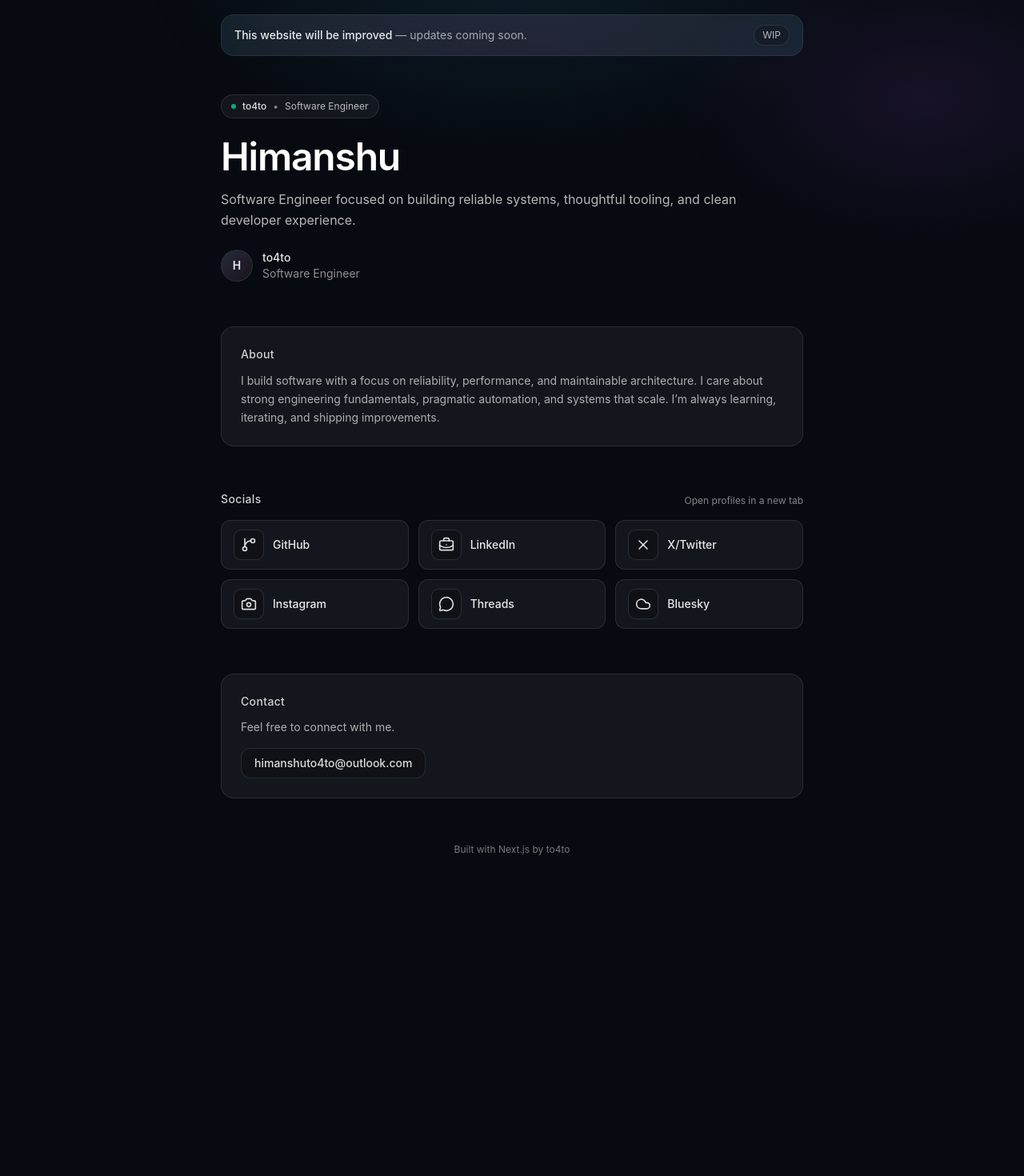
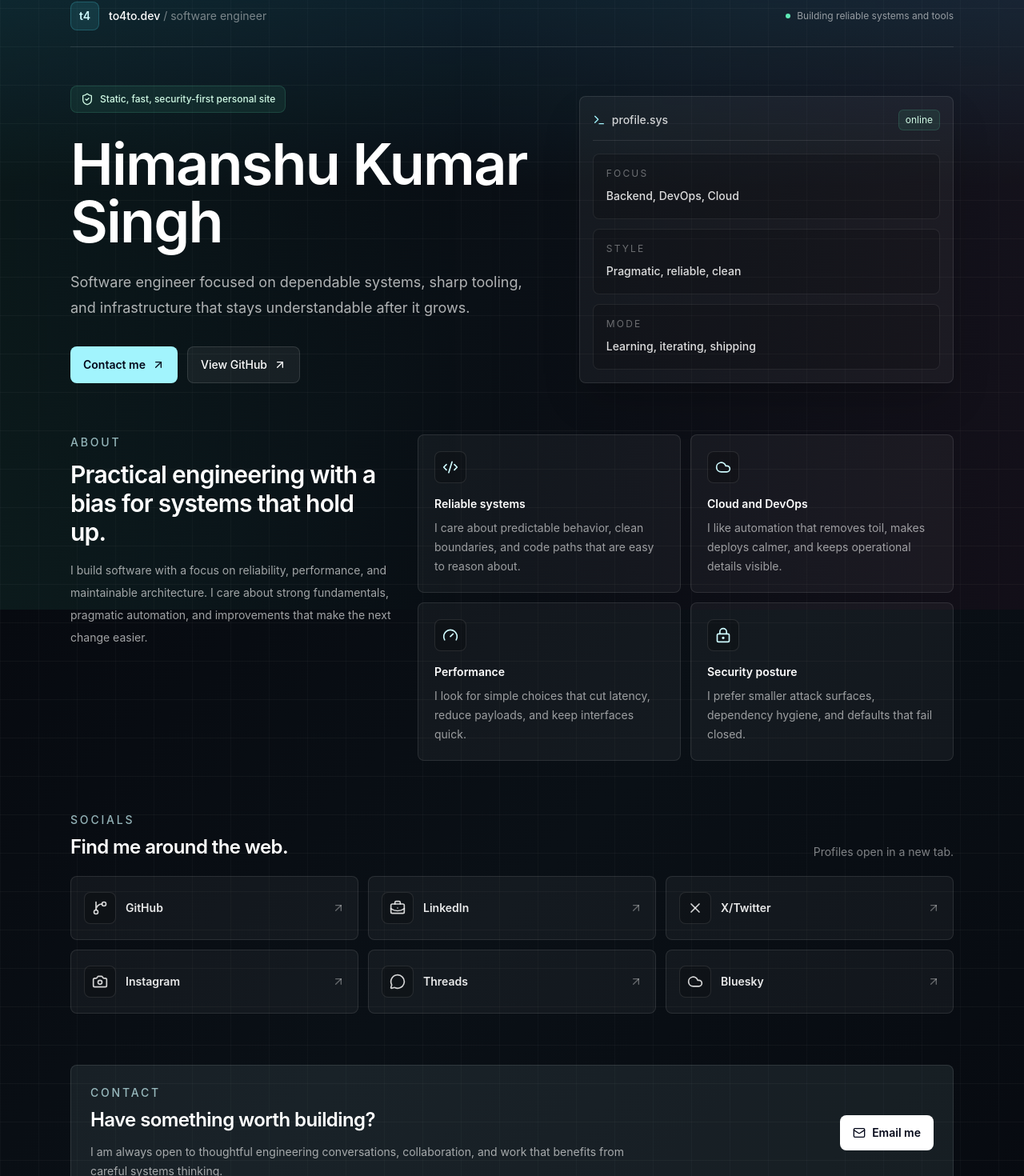
Before and after one commit to to4to/to4to.github.io, a Next.js app: page / in a window 1280 px wide. Shown: the part 38-1508 px from the top of the page at 80% size. Before the commit the page ends 1204 px from the top, so only its background shows below. Built offline with nearby package versions, Linux system fonts and the light colour scheme.

Commit message:
Enhance site layout and visuals: update styles, improve About and Contact sections, and refine Banner and Hero components

```diff
--- a/src/app/globals.css
+++ b/src/app/globals.css
@@ -15,7 +15,11 @@ body {
 }
 
 body {
-  background: var(--background);
+  background:
+    linear-gradient(rgba(255, 255, 255, 0.035) 1px, transparent 1px),
+    linear-gradient(90deg, rgba(255, 255, 255, 0.025) 1px, transparent 1px),
+    linear-gradient(135deg, #070a10 0%, #0a1016 48%, #070a10 100%);
+  background-size: 48px 48px, 48px 48px, 100% 100%;
   color: var(--foreground);
   font-family:
     Inter, ui-sans-serif, system-ui, -apple-system, BlinkMacSystemFont, "Segoe UI",
@@ -27,8 +31,8 @@ body::before {
   position: fixed;
   inset: 0;
   background:
-    radial-gradient(60% 50% at 50% 0%, rgba(56, 189, 248, 0.10), transparent 60%),
-    radial-gradient(40% 40% at 90% 20%, rgba(168, 85, 247, 0.10), transparent 60%);
+    linear-gradient(180deg, rgba(56, 189, 248, 0.12), transparent 34%),
+    linear-gradient(90deg, rgba(52, 211, 153, 0.06), transparent 46%, rgba(244, 114, 182, 0.05));
   pointer-events: none;
   z-index: -1;
 }
--- a/src/app/page.tsx
+++ b/src/app/page.tsx
@@ -7,7 +7,7 @@ import Banner from "@/components/Banner";
 
 export default function Home() {
   return (
-    <main className="mx-auto w-full max-w-3xl px-5 py-14">
+    <main className="mx-auto w-full max-w-6xl px-5 py-8 sm:px-6 sm:py-10">
       <Banner />
       <Hero />
       <About />
--- a/src/components/About.tsx
+++ b/src/components/About.tsx
@@ -1,18 +1,73 @@
+import { Cloud, Code2, Gauge, LockKeyhole } from "lucide-react";
+
+const capabilities = [
+    {
+        title: "Reliable systems",
+        description:
+            "I care about predictable behavior, clean boundaries, and code paths that are easy to reason about.",
+        icon: Code2,
+    },
+    {
+        title: "Cloud and DevOps",
+        description:
+            "I like automation that removes toil, makes deploys calmer, and keeps operational details visible.",
+        icon: Cloud,
+    },
+    {
+        title: "Performance",
+        description:
+            "I look for simple choices that cut latency, reduce payloads, and keep interfaces quick.",
+        icon: Gauge,
+    },
+    {
+        title: "Security posture",
+        description:
+            "I prefer smaller attack surfaces, dependency hygiene, and defaults that fail closed.",
+        icon: LockKeyhole,
+    },
+];
+
 const About = () => {
     return (
-        <section className="mt-14">
-            <div
-                className="rounded-2xl border border-white/10 bg-white/5 p-6"
-            >
-                <h2 className="text-sm font-medium tracking-wide text-white/80">
-                    About
-                </h2>
-                <p className="mt-3 text-sm leading-relaxed text-white/65">
-                    I build software with a focus on reliability, performance, and
-                    maintainable architecture. I care about strong engineering
-                    fundamentals, pragmatic automation, and systems that scale.
-                    I’m always learning, iterating, and shipping improvements.
-                </p>
+        <section className="mt-16">
+            <div className="grid gap-8 lg:grid-cols-[0.75fr_1.25fr]">
+                <div>
+                    <p className="text-sm font-medium uppercase tracking-[0.2em] text-cyan-100/70">
+                        About
+                    </p>
+                    <h2 className="mt-3 text-3xl font-semibold tracking-tight text-white">
+                        Practical engineering with a bias for systems that hold up.
+                    </h2>
+                    <p className="mt-4 text-sm leading-7 text-white/62">
+                        I build software with a focus on reliability, performance,
+                        and maintainable architecture. I care about strong
+                        fundamentals, pragmatic automation, and improvements that
+                        make the next change easier.
+                    </p>
+                </div>
+
+                <div className="grid gap-3 sm:grid-cols-2">
+                    {capabilities.map((capability) => {
+                        const Icon = capability.icon;
+
+                        return (
+                            <article
+                                key={capability.title}
+                                className="rounded-lg border border-white/10 bg-white/[0.045] p-5"
+                            >
+                                <span className="inline-flex h-10 w-10 items-center justify-center rounded-lg border border-white/10 bg-black/20">
+                                    <Icon className="h-5 w-5 text-cyan-100" aria-hidden="true" />
+                                </span>
+                                <h3 className="mt-4 text-sm font-semibold text-white">
+                                    {capability.title}
+                                </h3>
+                                <p className="mt-2 text-sm leading-6 text-white/58">
+                                    {capability.description}
+                                </p>
+                            </article>
+                        );
+                    })}
+                </div>
             </div>
         </section>
     );
--- a/src/components/Banner.tsx
+++ b/src/components/Banner.tsx
@@ -1,19 +1,19 @@
 export default function Banner() {
     return (
-        <aside
-            className="mb-10 w-full"
-            aria-label="Status"
-        >
-            <div className="relative overflow-hidden rounded-2xl border border-white/10 bg-white/5 px-4 py-3">
-                <div className="pointer-events-none absolute inset-0 opacity-60 bg-linear-to-r from-sky-400/10 via-fuchsia-400/10 to-sky-400/10" />
-                <div className="relative flex items-center justify-between gap-3">
-                    <p className="text-sm text-white/80">
-                        <span className="font-medium text-white/90">This website will be improved</span>
-                        <span className="text-white/60"> — updates coming soon.</span>
+        <aside className="mb-12 w-full" aria-label="Site identity">
+            <div className="flex flex-col gap-3 border-b border-white/10 pb-5 sm:flex-row sm:items-center sm:justify-between">
+                <div className="flex items-center gap-3">
+                    <span className="grid h-9 w-9 place-items-center rounded-lg border border-cyan-300/20 bg-cyan-300/10 text-sm font-semibold text-cyan-100">
+                        t4
+                    </span>
+                    <p className="text-sm text-white/72">
+                        <span className="font-medium text-white">to4to.dev</span>
+                        <span className="text-white/45"> / software engineer</span>
                     </p>
-                    <span className="inline-flex items-center rounded-full border border-white/10 bg-black/20 px-2.5 py-1 text-xs text-white/70">
-                        WIP
-                    </span>
+                </div>
+                <div className="flex items-center gap-2 text-xs text-white/55">
+                    <span className="h-1.5 w-1.5 rounded-full bg-emerald-300" />
+                    <span>Building reliable systems and tools</span>
                 </div>
             </div>
         </aside>
--- a/src/components/Contact.tsx
+++ b/src/components/Contact.tsx
@@ -1,20 +1,28 @@
+import { Mail } from "lucide-react";
+
 const Contact = () => {
     return (
-        <section className="mt-14">
-            <div
-                className="rounded-2xl border border-white/10 bg-white/5 p-6"
-            >
-                <h2 className="text-sm font-medium tracking-wide text-white/80">
-                    Contact
-                </h2>
-                <p className="mt-3 text-sm text-white/65">
-                    Feel free to connect with me.
-                </p>
+        <section className="mt-16">
+            <div className="grid gap-5 rounded-lg border border-white/10 bg-cyan-100/[0.08] p-6 sm:grid-cols-[1fr_auto] sm:items-center">
+                <div>
+                    <p className="text-sm font-medium uppercase tracking-[0.2em] text-cyan-100/70">
+                        Contact
+                    </p>
+                    <h2 className="mt-2 text-2xl font-semibold tracking-tight text-white">
+                        Have something worth building?
+                    </h2>
+                    <p className="mt-3 max-w-2xl text-sm leading-6 text-white/62">
+                        I am always open to thoughtful engineering conversations,
+                        collaboration, and work that benefits from careful systems
+                        thinking.
+                    </p>
+                </div>
                 <a
                     href="mailto:himanshuto4to@outlook.com"
-                    className="mt-4 inline-flex items-center rounded-xl border border-white/10 bg-black/20 px-4 py-2 text-sm font-medium text-white/85 transition-colors hover:border-white/20 hover:bg-black/30 focus:outline-none focus-visible:ring-2 focus-visible:ring-sky-400/50"
+                    className="inline-flex items-center justify-center gap-2 rounded-lg bg-white px-4 py-3 text-sm font-semibold text-slate-950 transition hover:bg-cyan-100 focus:outline-none focus-visible:ring-2 focus-visible:ring-white/70"
                 >
-                    himanshuto4to@outlook.com
+                    <Mail className="h-4 w-4" aria-hidden="true" />
+                    Email me
                 </a>
             </div>
         </section>
--- a/src/components/Footer.tsx
+++ b/src/components/Footer.tsx
@@ -1,11 +1,10 @@
 const Footer = () => {
     return (
-        <footer className="mt-14 pb-10">
-            <p
-                className="text-center text-xs text-white/45"
-            >
-                Built with Next.js by to4to
-            </p>
+        <footer className="mt-12 border-t border-white/10 py-6">
+            <div className="flex flex-col gap-2 text-xs text-white/42 sm:flex-row sm:items-center sm:justify-between">
+                <p>Built with Next.js by to4to.</p>
+                <p>Static export. Security headers. No tracking.</p>
+            </div>
         </footer>
     );
 };
--- a/src/components/Hero.tsx
+++ b/src/components/Hero.tsx
@@ -1,43 +1,75 @@
+import { ArrowUpRight, ShieldCheck, Terminal } from "lucide-react";
+
+const highlights = [
+    { label: "Focus", value: "Backend, DevOps, Cloud" },
+    { label: "Style", value: "Pragmatic, reliable, clean" },
+    { label: "Mode", value: "Learning, iterating, shipping" },
+];
+
 const Hero = () => {
     return (
-        <section className="pt-2">
-            <div
-                className="inline-flex items-center gap-2 rounded-full border border-white/10 bg-white/5 px-3 py-1.5 text-xs text-white/70"
-            >
-                <span className="h-1.5 w-1.5 rounded-full bg-emerald-400/80" />
-                <span className="font-medium text-white/85">to4to</span>
-                <span className="text-white/50">•</span>
-                <span>Software Engineer</span>
+        <section className="grid gap-10 lg:grid-cols-[1.12fr_0.88fr] lg:items-end">
+            <div>
+                <div className="inline-flex items-center gap-2 rounded-lg border border-emerald-300/15 bg-emerald-300/8 px-3 py-2 text-xs font-medium text-emerald-100">
+                    <ShieldCheck className="h-4 w-4" aria-hidden="true" />
+                    Static, fast, security-first personal site
                 </div>
 
-            <div className="mt-6">
-                <h1
-                    className="text-4xl font-semibold tracking-tight text-white sm:text-5xl"
-                >
-                    Himanshu
+                <h1 className="mt-7 max-w-3xl text-5xl font-semibold tracking-tight text-white sm:text-6xl lg:text-7xl">
+                    Himanshu Kumar Singh
                 </h1>
 
-                <p
-                    className="mt-4 max-w-2xl text-base leading-relaxed text-white/70"
-                >
-                    Software Engineer focused on building reliable systems,
-                    thoughtful tooling, and clean developer experience.
+                <p className="mt-6 max-w-2xl text-lg leading-8 text-white/68">
+                    Software engineer focused on dependable systems, sharp tooling,
+                    and infrastructure that stays understandable after it grows.
                 </p>
 
-                <div
-                    className="mt-6 flex items-center gap-3"
-                    aria-label="Profile"
+                <div className="mt-8 flex flex-col gap-3 sm:flex-row">
+                    <a
+                        href="mailto:himanshuto4to@outlook.com"
+                        className="inline-flex items-center justify-center gap-2 rounded-lg bg-cyan-200 px-4 py-3 text-sm font-semibold text-slate-950 transition hover:bg-cyan-100 focus:outline-none focus-visible:ring-2 focus-visible:ring-cyan-200/70"
                     >
-                    <div className="relative grid h-10 w-10 place-items-center overflow-hidden rounded-full border border-white/10 bg-white/5">
-                        <div className="absolute inset-0 opacity-70 bg-linear-to-br from-sky-400/20 via-fuchsia-400/10 to-transparent" />
-                        <span className="relative text-sm font-semibold text-white/90">
-                            H
+                        Contact me
+                        <ArrowUpRight className="h-4 w-4" aria-hidden="true" />
+                    </a>
+                    <a
+                        href="https://github.com/to4to"
+                        target="_blank"
+                        rel="noopener noreferrer"
+                        referrerPolicy="no-referrer"
+                        className="inline-flex items-center justify-center gap-2 rounded-lg border border-white/12 bg-white/6 px-4 py-3 text-sm font-medium text-white transition hover:border-white/25 hover:bg-white/10 focus:outline-none focus-visible:ring-2 focus-visible:ring-cyan-200/50"
+                    >
+                        View GitHub
+                        <ArrowUpRight className="h-4 w-4" aria-hidden="true" />
+                    </a>
+                </div>
+            </div>
+
+            <div className="rounded-lg border border-white/10 bg-white/[0.045] p-4 shadow-2xl shadow-black/25">
+                <div className="mb-4 flex items-center justify-between border-b border-white/10 pb-3">
+                    <div className="flex items-center gap-2 text-sm font-medium text-white/80">
+                        <Terminal className="h-4 w-4 text-cyan-200" aria-hidden="true" />
+                        profile.sys
+                    </div>
+                    <span className="rounded-md border border-emerald-300/15 bg-emerald-300/8 px-2 py-1 text-xs text-emerald-100">
+                        online
                     </span>
                 </div>
-                    <div className="text-sm">
-                        <p className="font-medium text-white/90">to4to</p>
-                        <p className="text-white/55">Software Engineer</p>
+
+                <div className="space-y-3">
+                    {highlights.map((item) => (
+                        <div
+                            key={item.label}
+                            className="rounded-lg border border-white/8 bg-black/18 p-4"
+                        >
+                            <p className="text-xs uppercase tracking-[0.18em] text-white/38">
+                                {item.label}
+                            </p>
+                            <p className="mt-2 text-sm font-medium leading-6 text-white/86">
+                                {item.value}
+                            </p>
                         </div>
+                    ))}
                 </div>
             </div>
         </section>
--- a/src/components/Socials.tsx
+++ b/src/components/Socials.tsx
@@ -1,4 +1,5 @@
 import {
+    ArrowUpRight,
     BriefcaseBusiness,
     Camera,
     Cloud,
@@ -42,18 +43,20 @@ const socials = [
 
 const Socials = () => {
     return (
-        <section className="mt-14">
-            <div className="mb-4 flex items-end justify-between gap-4">
-                <h2 className="text-sm font-medium tracking-wide text-white/80">
-                    Socials
-                </h2>
-                <p className="text-xs text-white/50">
-                    Open profiles in a new tab
-                </p>
+        <section className="mt-16">
+            <div className="mb-5 flex flex-col gap-2 sm:flex-row sm:items-end sm:justify-between">
+                <div>
+                    <p className="text-sm font-medium uppercase tracking-[0.2em] text-cyan-100/70">
+                        Socials
+                    </p>
+                    <h2 className="mt-2 text-2xl font-semibold tracking-tight text-white">
+                        Find me around the web.
+                    </h2>
+                </div>
+                <p className="text-sm text-white/48">Profiles open in a new tab.</p>
             </div>
-            <div
-                className="grid grid-cols-1 sm:grid-cols-2 md:grid-cols-3 gap-3"
-            >
+
+            <div className="grid grid-cols-1 gap-3 sm:grid-cols-2 lg:grid-cols-3">
                 {socials.map((social) => {
                     const Icon = social.icon;
 
@@ -64,18 +67,21 @@ const Socials = () => {
                             target="_blank"
                             rel="noopener noreferrer"
                             referrerPolicy="no-referrer"
-                            className="group relative rounded-xl border border-white/10 bg-white/5 px-4 py-3 transition hover:-translate-y-0.5 hover:border-white/20 hover:bg-white/10 focus:outline-none focus-visible:ring-2 focus-visible:ring-sky-400/50"
-                            aria-label={`${social.name} (opens in a new tab)`}
+                            className="group flex min-h-20 items-center justify-between rounded-lg border border-white/10 bg-white/[0.045] px-4 py-4 transition hover:-translate-y-0.5 hover:border-cyan-200/30 hover:bg-cyan-200/8 focus:outline-none focus-visible:ring-2 focus-visible:ring-cyan-200/55"
+                            aria-label={`${social.name} opens in a new tab`}
                         >
-                            <div className="pointer-events-none absolute inset-0 rounded-xl opacity-0 blur-xl transition-opacity duration-300 group-hover:opacity-100 bg-linear-to-r from-sky-400/10 via-fuchsia-400/10 to-sky-400/10" />
-                            <div className="relative flex items-center gap-3">
-                                <span className="inline-flex h-9 w-9 items-center justify-center rounded-lg bg-black/20 ring-1 ring-white/10 group-hover:ring-white/20">
-                                    <Icon className="h-5 w-5 text-white/85" aria-hidden="true" />
+                            <span className="flex items-center gap-3">
+                                <span className="inline-flex h-10 w-10 items-center justify-center rounded-lg border border-white/10 bg-black/20">
+                                    <Icon className="h-5 w-5 text-white/82" aria-hidden="true" />
                                 </span>
-                                <span className="text-sm font-medium text-white/90">
+                                <span className="text-sm font-semibold text-white/90">
                                     {social.name}
                                 </span>
-                            </div>
+                            </span>
+                            <ArrowUpRight
+                                className="h-4 w-4 text-white/35 transition group-hover:text-cyan-100"
+                                aria-hidden="true"
+                            />
                         </a>
                     );
                 })}
```
Lines whose indentation alone changed are shown as unchanged.
